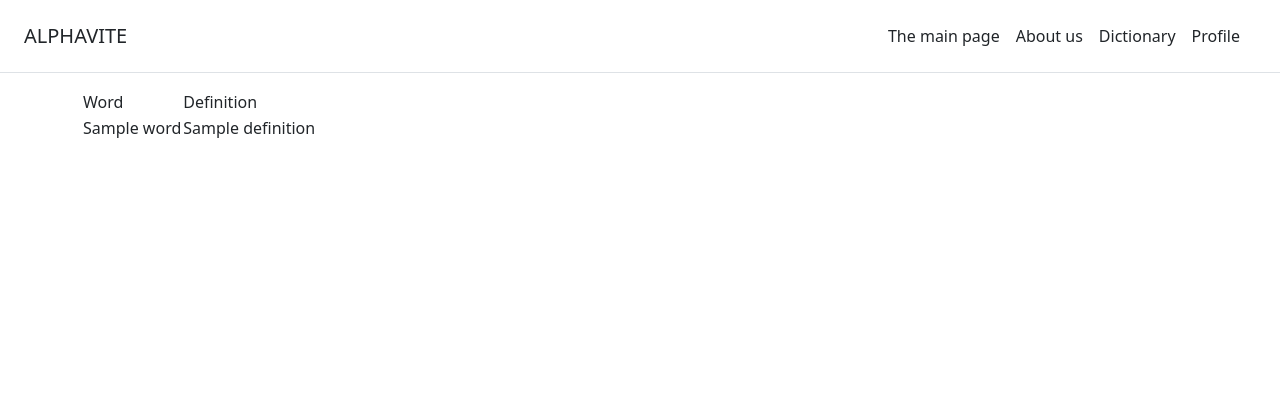
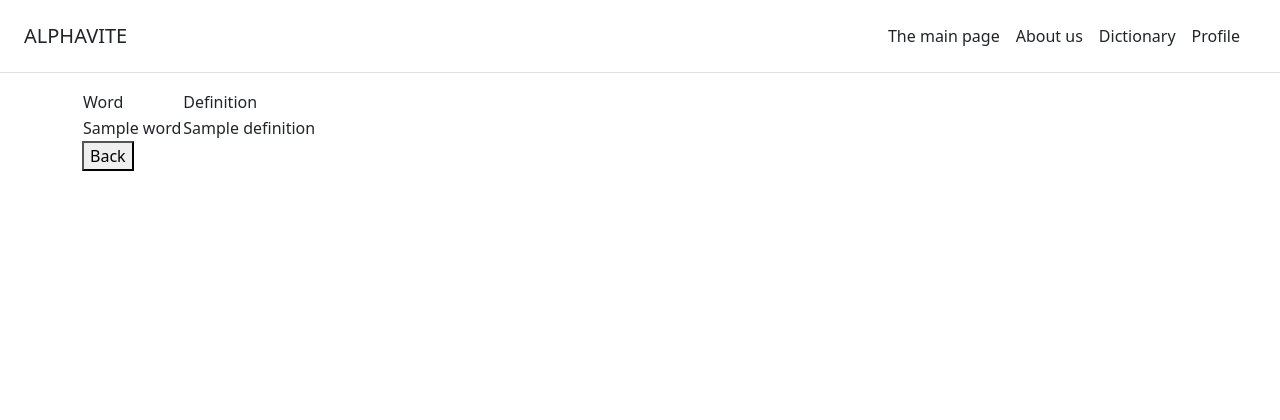
Before and after one commit to o0punisher0o/Alphavite, a Flask app: template AlphaviteFinal/sweater/templates/res2.html in a window 1280 px wide. Shown: the top 420 px of the page. Run offline with Flask 2, Linux system fonts and the light colour scheme; the template is opened without the code that fills it: most values are stand-ins (such as "Sample title", 1, 10 or a date in 2020); some libraries are stand-ins or nearby versions.

Commit message:
Some issues

```diff
--- a/AlphaviteFinal/sweater/routes.py
+++ b/AlphaviteFinal/sweater/routes.py
@@ -19,7 +19,7 @@ def founder():
     if userOne.loggined:
         cur.execute(f"""SELECT * from words ORDER BY words ASC""")
         answer = cur.fetchall()
-        if answer!=[]:
+        if answer != []:
             x = ''
             y = ''
             for row in answer:
@@ -43,7 +43,7 @@ def result():
     word = output["word"]
     cur.execute(f"""SELECT * from words WHERE word LIKE '{word}%' ORDER BY words ASC""")
     answer = cur.fetchall()
-    if answer!=[]:
+    if answer != []:
         x = ''
         y = ''
         for row in answer:
--- a/AlphaviteFinal/sweater/templates/res2.html
+++ b/AlphaviteFinal/sweater/templates/res2.html
@@ -15,4 +15,8 @@ NFT Founder Result
         <td>{{definition}}</td>
       </tr>
     </table>
+    <section class="form" >
+        <form action="/add" method="post">
+        <button type="submit">Back</button></form>
+    </section>
 {% endblock %}
```
